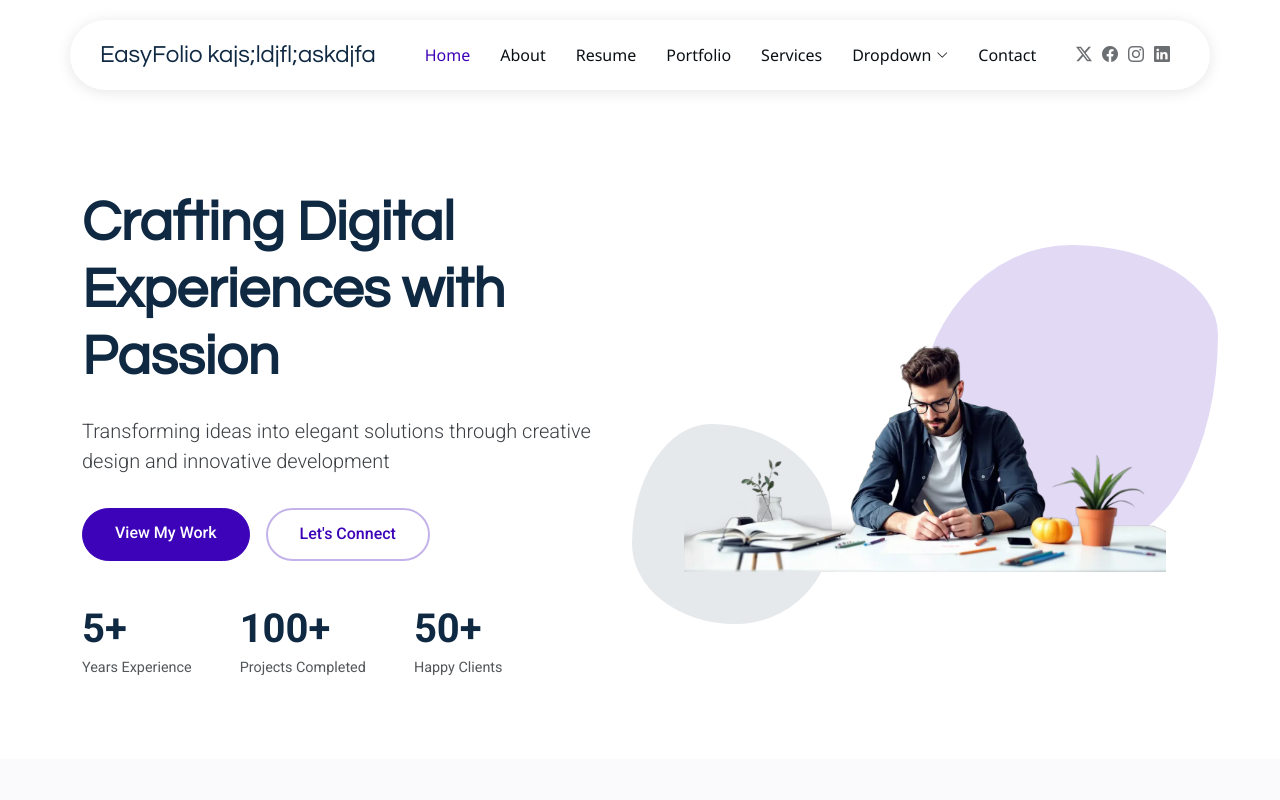
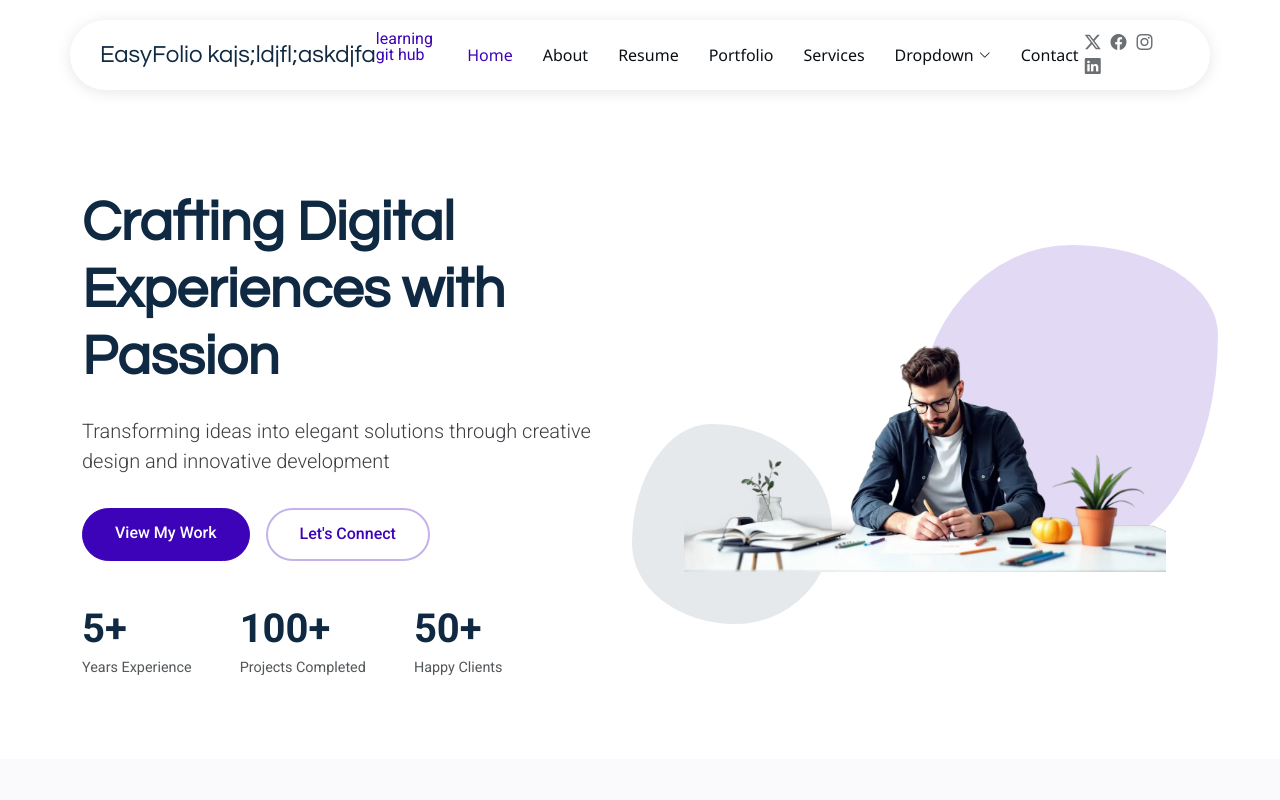
Before and after one commit to lazaressatya/easyapp, a plain HTML site: page index.html in a window 1280 px wide. Shown: the top 800 px of the page. Drawn offline with Linux system fonts and the light colour scheme.

```diff
--- a/index.html
+++ b/index.html
@@ -46,6 +46,7 @@
         <!-- <img src="assets/img/logo.png" alt=""> -->
         <h1 class="sitename">EasyFolio</h1>
         <h1 class="sitename">kajs;ldjfl;askdjfa</h1>
+        <p>learning git hub</p>
       </a>
 
       <nav id="navmenu" class="navmenu">
```
